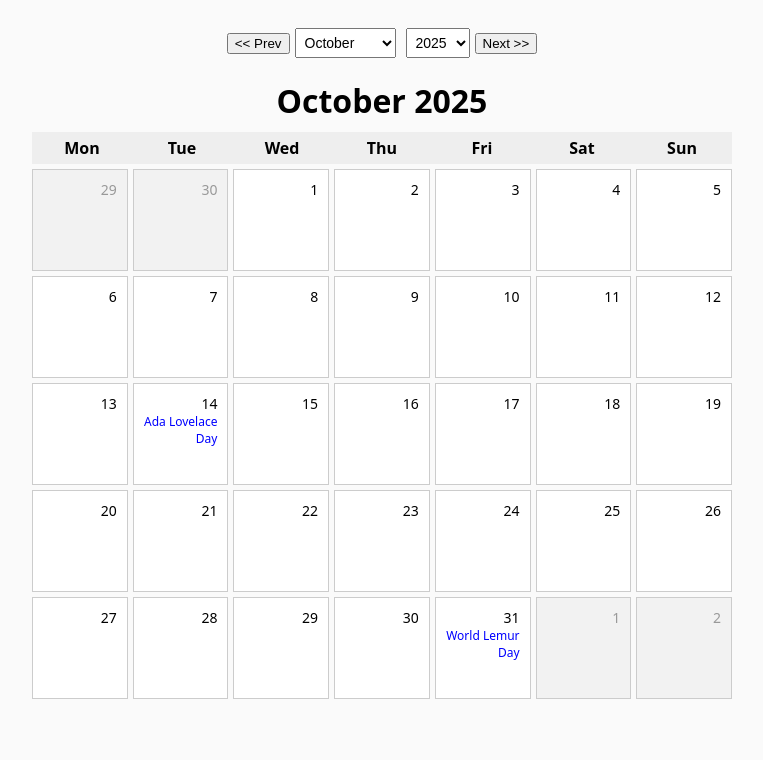
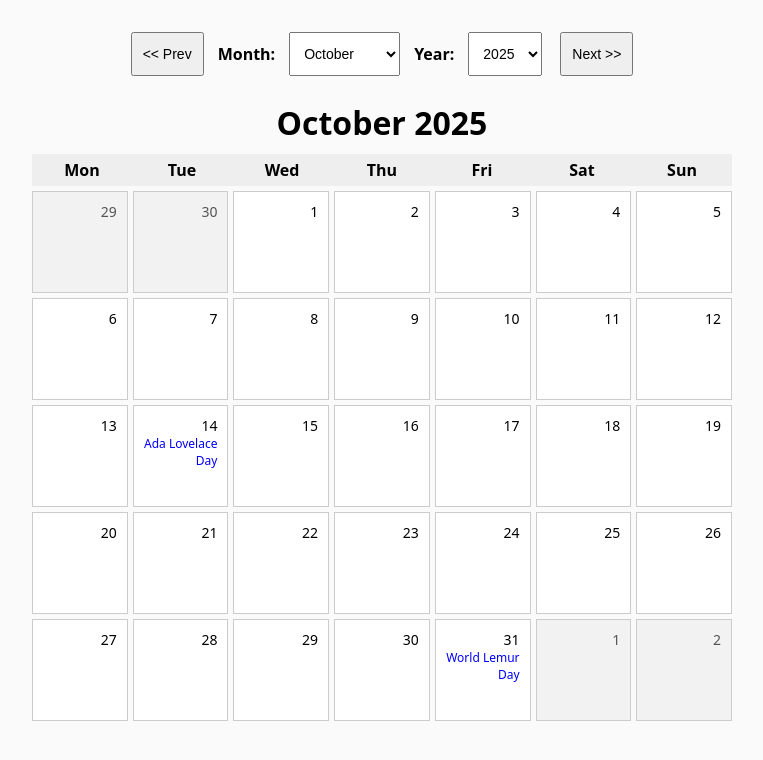
Before and after one commit to Halimatou-saddiyaa/Project-Days-Calendar-Sprint2-Piscine, a plain HTML site: page index.html in a window 1280 px wide. Shown: the whole page, without its empty margins (258-1021 px from the left). Drawn offline with Linux system fonts and the light colour scheme.

Commit message:
Improve accessibility

```diff
--- a/index.html
+++ b/index.html
@@ -19,14 +19,25 @@
       /* Style for dropdown controls */
 
       .controls {
-        text-align: center;
-        margin-bottom: 15px;
+        display: flex;
+        justify-content: center;
+        flex-wrap: nowrap;
+        gap: 10px;
       }
 
+      .controls label {
+        display: flex;
+        align-items: center;
+        font-weight: 600;
+      }
+
+      .controls button,
       .controls select {
-        padding: 5px;
+        padding: 6px 10px;
         font-size: 14px;
-        margin: 0 5px;
+        margin: 4px;
+        min-width: 48px;
+        min-height: 44px;
       }
 
       /* Grid for weekdays and calendar days */
--- a/web.mjs
+++ b/web.mjs
@@ -3,7 +3,7 @@ import daysData from "../days.json" with { type: "json" };
 
 window.onload = function() {
 
-  // Get DOM elements
+  // --- Get DOM elements ---
   const calendar = document.getElementById('calendar');
   const monthYear = document.getElementById('monthYear');
 
@@ -25,6 +25,19 @@ window.onload = function() {
   const monthSelect = document.createElement("select");
   const yearSelect = document.createElement("select");
 
+  // Accessibility labels
+  const monthLabel = document.createElement("label");
+  monthLabel.textContent = "Month: ";
+  monthLabel.setAttribute("for", "monthSelect");
+
+  const yearLabel = document.createElement("label");
+  yearLabel.textContent = "Year: ";
+  yearLabel.setAttribute("for", "yearSelect");
+
+  // Add IDs to link labels and selects
+  monthSelect.id = "monthSelect";
+  yearSelect.id = "yearSelect";
+
   // Fill month options
   monthNames.forEach((name, i) => {
     const opt = document.createElement("option");
@@ -45,11 +58,13 @@ window.onload = function() {
   // Add to page
   monthYear.insertAdjacentElement("beforebegin", controlsDiv);
   controlsDiv.appendChild(prevBtn);
+  controlsDiv.appendChild(monthLabel);
   controlsDiv.appendChild(monthSelect);
+  controlsDiv.appendChild(yearLabel);
   controlsDiv.appendChild(yearSelect);
   controlsDiv.appendChild(nextBtn);
 
-// Get nth weekday of month
+// --- Get nth weekday of month ---
   function getNthWeekdayOfMonth(year, month, weekdayName, occurrence) {
     const weekdayNames = ["Monday","Tuesday","Wednesday","Thursday","Friday","Saturday","Sunday"];
     const weekday = weekdayNames.indexOf(weekdayName);
@@ -73,7 +88,6 @@ window.onload = function() {
     }
   }
 
-
   // --- Calendar rendering function ---
   function renderCalendar(year, month) {
     calendar.innerHTML = '';
@@ -91,7 +105,7 @@ window.onload = function() {
 
         if (dayInfo.monthOffset !== 0) {
           div.style.background = '#f2f2f2';
-          div.style.color = '#999';
+          div.style.color = '#555';
         }
 
         div.textContent = dayInfo.day;
@@ -114,7 +128,7 @@ window.onload = function() {
     }
   }
 
-  // --- Initialize with current date ---
+  // --- Initialise with current date ---
   const today = new Date();
   let year = today.getFullYear();
   let month = today.getMonth() + 1;
@@ -135,7 +149,7 @@ window.onload = function() {
     renderCalendar(year, month);
   });
 
-  // --- Previous/Next button logic ---
+  // Previous/Next button logic
   prevBtn.addEventListener("click", () => {
     month--;
     if (month < 1) {
```
